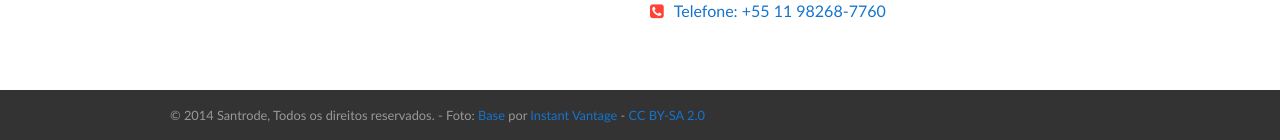
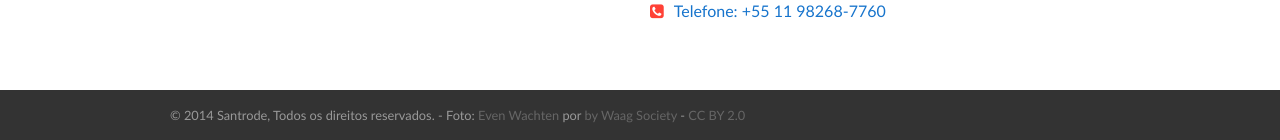
Before and after one commit to drigoteixeira/sap, a PHP site: page / in a window 1280 px wide. Shown: the part 3011-3151 px from the top of the page. Run offline with PHP 8.4, Linux system fonts and the light colour scheme; some libraries are stand-ins or nearby versions.

Commit message:
Ajuste na formatação do link no rodapé

```diff
--- a/css/sass/atoms/typography.scss
+++ b/css/sass/atoms/typography.scss
@@ -204,6 +204,10 @@
             color: $white;
         }
 
+        .footer a {
+            color: $gray6;
+        }
+
 
 
     /*  Links
--- a/in/footer.php
+++ b/in/footer.php
@@ -1,7 +1,7 @@
 <footer class="footer" role="contentinfo">
 	<div class="row signature">
 		<div class="twelvecol">
-			<p>&copy; <?php echo date("Y"); ?> Santrode, Todos os direitos reservados. - Foto: <a href="http://www.flickr.com/photos/instantvantage/8363737128/sizes/l/">Base</a> por <a href="http://www.flickr.com/photos/instantvantage/">Instant Vantage</a> - <a href="http://creativecommons.org/licenses/by-sa/2.0/">CC BY-SA 2.0</a></p>
+			<p>&copy; <?php echo date("Y"); ?> Santrode, Todos os direitos reservados. - Foto: <a href="http://www.flickr.com/photos/instantvantage/8363737128/sizes/l/">Even Wachten</a> por <a href="http://www.flickr.com/photos/waagsociety/">by Waag Society</a> - <a href="http://creativecommons.org/licenses/by/2.0/">CC BY 2.0</a></p>
 		</div>
 	</div>
 </footer>
```
Also changed, not shown: css/main.css.
